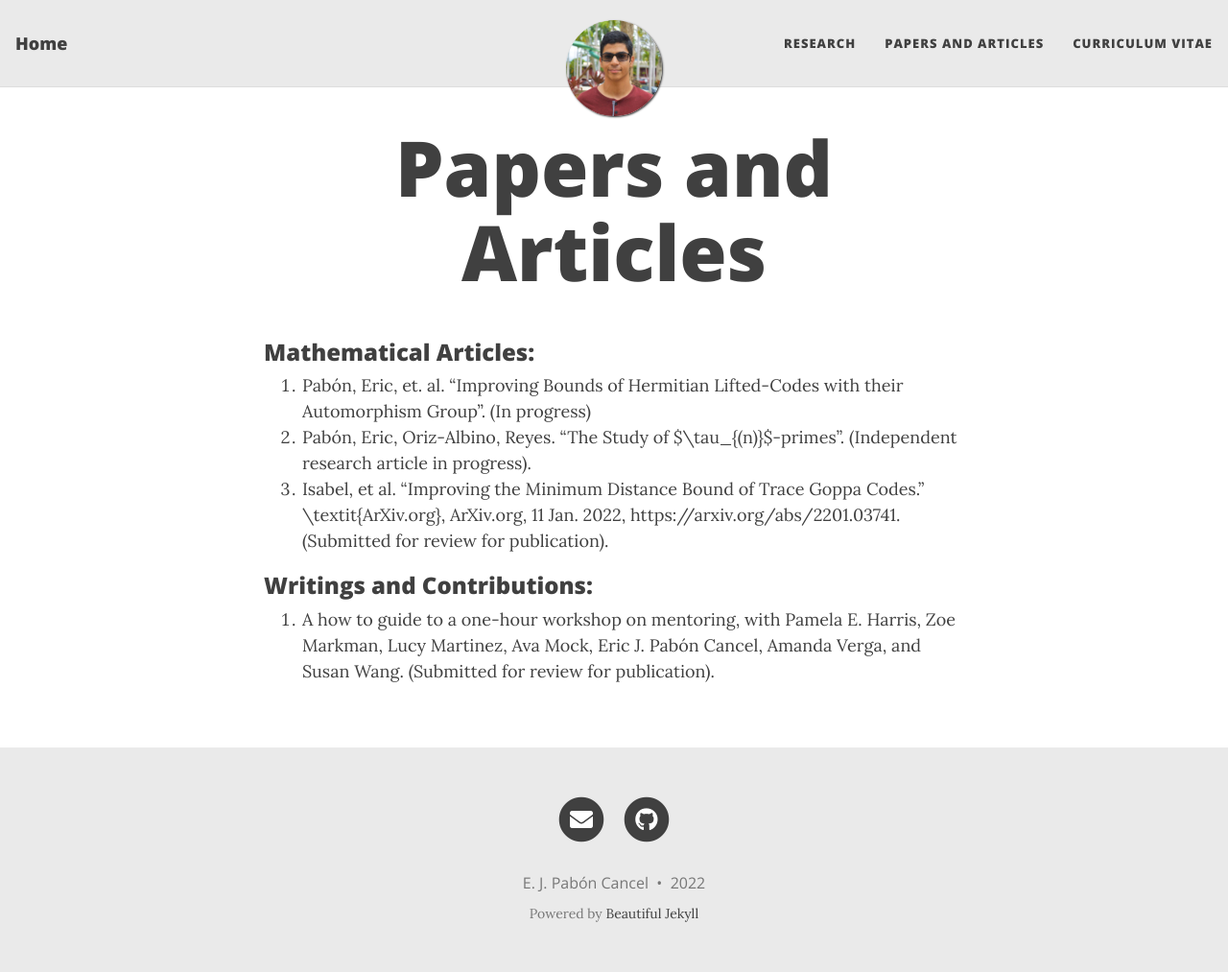
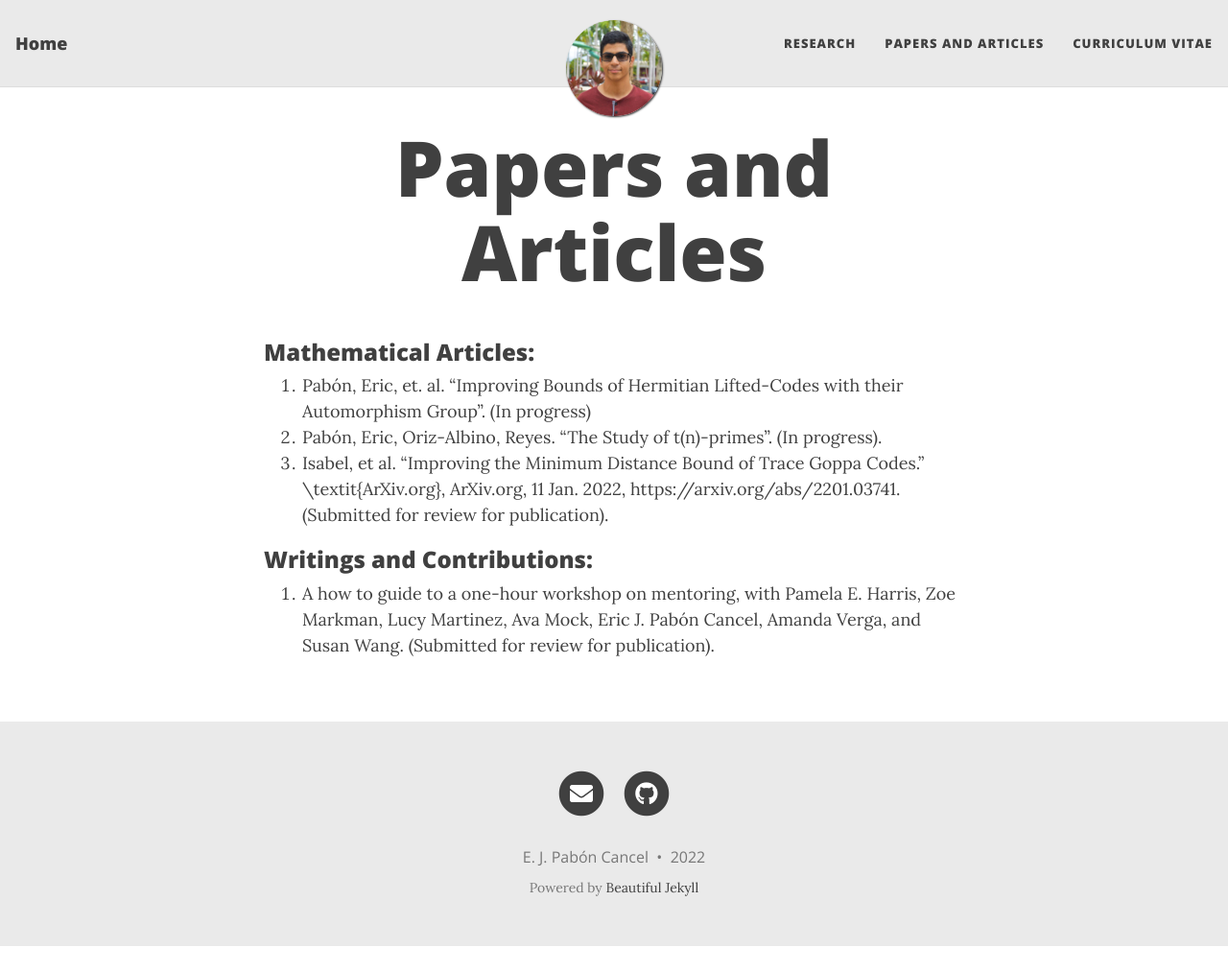
Before and after one commit to ejpaboncancel/ejpaboncancel-old.github.io, a Jekyll site: the page built from papers.md, in a window 1280 px wide and 1013 px high. Shown: the whole window at 96% size. Built offline with Jekyll 4.4.1, drawn with Linux system fonts in a browser that asks for light colours; nearby versions of some CDN libraries.

Commit message:
Update papers.md

```diff
--- a/papers.md
+++ b/papers.md
@@ -6,7 +6,7 @@ title: Papers and Articles
 ### Mathematical Articles:
 
 1. Pabón, Eric, et. al. "Improving Bounds of Hermitian Lifted-Codes with their Automorphism Group". (In progress)
-2. Pabón, Eric, Oriz-Albino, Reyes. "The Study of $\tau_{(n)}$-primes". (Independent research article in progress).
+2. Pabón, Eric, Oriz-Albino, Reyes. "The Study of t(n)-primes". (In progress).
 3. Isabel, et al. “Improving the Minimum Distance Bound of Trace Goppa Codes.” \textit{ArXiv.org}, ArXiv.org, 11 Jan. 2022, https://arxiv.org/abs/2201.03741. (Submitted for review for publication).
 
 ### Writings and Contributions:
```
